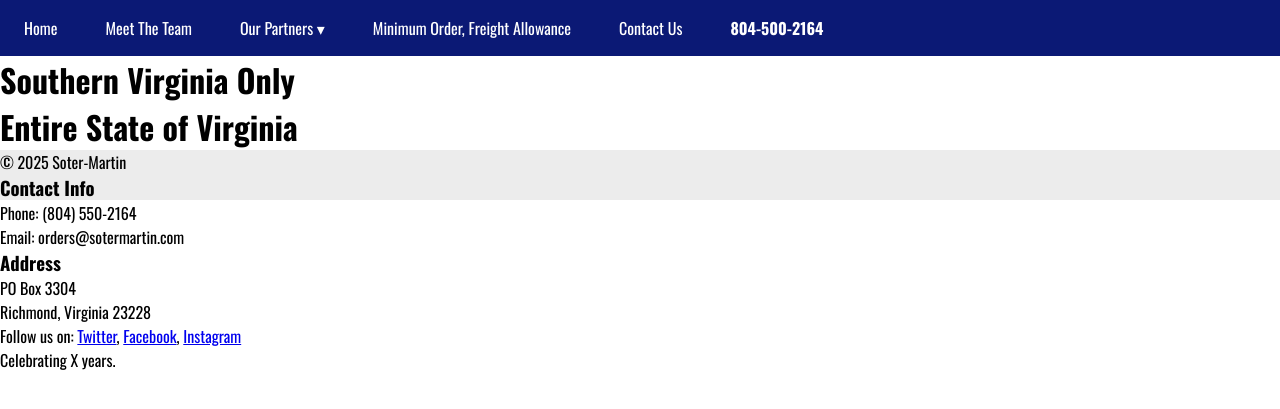
After one commit to bhavika-s08/soter-martin, a Flask app: page /manufacturers in a window 1280 px wide. The commit adds this page. Shown: the top 409 px of the page. Run offline with Flask 3, Linux system fonts and the light colour scheme; some libraries are stand-ins or nearby versions.

Commit message:
07/17 changes

```diff
--- a/app.py
+++ b/app.py
@@ -72,6 +72,26 @@
 def meet_the_team():
     return render_template('meet-the-team.html')
 
+# our partners: manufacturers route --------------------------------------------------------------------------------------------------------------------------
+@app.route('/manufacturers')
+def manufacturers():
+    return render_template('manufacturers.html')
+
+# our partners: manufacturers route --------------------------------------------------------------------------------------------------------------------------
+@app.route('/architects-engineers')
+def architects_engineers():
+    return render_template('architects-engineers.html')
+
+# our partners: associations route --------------------------------------------------------------------------------------------------------------------------
+@app.route('/associations')
+def associations():
+    return render_template('associations.html')
+
+# minimum order, freight allowance route --------------------------------------------------------------------------------------------------------------------------
+@app.route('/min_order_freight_allowance')
+def min_order_freight_allowance():
+    return render_template('min_order_freight_allowance.html')
+
 # contact-us route --------------------------------------------------------------------------------------------------------------------
 @app.route('/contact-us')
 def contact_us():
--- a/static/script.js
+++ b/static/script.js
@@ -1,3 +1,19 @@
-document.getElementById("h1-landing").addEventListener("click", function() {
-    this.style.color = "blue";
-});
+function communication_card()
+{
+    const card1 = document.getElementById('communication');
+
+    card1.addEventListener('mouseover', function() {
+        // Clear the card and show "hi"
+        card1.innerHTML = '';
+        let p = document.createElement('p');
+        p.innerHTML = "hi";
+        card1.appendChild(p);
+    });
+
+    card1.addEventListener('mouseout', function() {
+        // Reset back to original message
+        card1.innerHTML = "Communication.";
+    });
+}
+
+communication_card();
--- a/static/style.css
+++ b/static/style.css
@@ -135,7 +135,8 @@
     margin-bottom: 5px;
 }
 
-.card {
+.card
+{
     z-index: 2;
     position: absolute; /* So we can control its exact position */
     top: 144px;          /* Adjust this */
@@ -152,7 +153,7 @@
     text-align: center;
     padding: 20px;
     box-sizing: border-box;
-  animation: glow 2s infinite alternate;
+    animation: glow 3s infinite alternate;
 }
 
 .card-logo
@@ -180,3 +181,13 @@
     box-shadow: 0 0 100px #0b1975, 0 0 80px #0b1975;
   }
 }
+
+.center
+{
+    text-align: center;
+}
+
+#phone-number
+{
+    font-weight: bolder;
+}
--- a/templates/base.html
+++ b/templates/base.html
@@ -1,14 +1,3 @@
-<!DOCTYPE html>
-<html lang="en">
-<head>
-    <meta charset="UTF-8">
-    <meta name="viewport" content="width=device-width, initial-scale=1.0">
-    <title> Soter-Martin </title>
-</head>
-<body>
-
-</body>
-</html>
 <!DOCTYPE html>
 <html lang="en">
 <head>
@@ -19,7 +8,7 @@
     <link rel="preconnect" href="https://fonts.googleapis.com">
     <link rel="preconnect" href="https://fonts.gstatic.com" crossorigin>
     <link href="https://fonts.googleapis.com/css2?family=Oswald:wght@200..700&display=swap" rel="stylesheet">
-    <script src="{{ url_for('static', filename='script.js') }}"></script>
+    <script src="{{ url_for('static', filename='script.js') }}" defer></script>
 </head>
 <body>
     <!-- navbar -->
@@ -32,18 +21,17 @@
             <li class="dropdown">
                 <a href="#">Our Partners ▾</a>
                 <ul class="dropdown-menu">
-                    <li><a href="{{ url_for('index') }}">Manufacturers</a></li>
-                    <li><a href="{{ url_for('index') }}">Architects/Engineers</a></li>
+                    <li><a href="{{ url_for('manufacturers') }}">Manufacturers</a></li>
+                    <li><a href="{{ url_for('architects_engineers') }}">Architects/Engineers</a></li>
+                    <li><a href="{{ url_for('associations') }}">Associations</a></li>
                 </ul>
             </li>
 
-            <li><a href="{{ url_for('index') }}">Minimum Order, Freight Allowance</a></li>
-
-            <li><a href="{{ url_for('index') }}">Associations</a></li>
+            <li><a href="{{ url_for('min_order_freight_allowance') }}">Minimum Order, Freight Allowance</a></li>
 
             <li><a href="{{ url_for('contact_us') }}">Contact Us</a></li>
 
-            <li><a href="{{ url_for('index') }}">804-500-2164</a></li>
+            <li id="phone-number"><a>804-500-2164</a></li>
         </ul>
     </nav>
 
@@ -68,6 +56,8 @@
             <a href="https://www.facebook.com/soter_martin" target="_blank">Facebook</a>,
             <a href="https://www.instagram.com/soter_martin" target="_blank">Instagram</a>
         </p>
+
+        <p> Celebrating X years. </p>
     </footer>
 </body>
 </html>
--- a/templates/index.html
+++ b/templates/index.html
@@ -12,6 +12,8 @@
         </div>
     </section>
 
+    <br>
+
     <!-- catchphrase -->
     <section id="welcome-section">
         <h1 id="h1-landing"> Since 1975... </h1>
@@ -19,9 +21,9 @@
     </section>
 
     <!-- core values -->
-    <p> Soter-Martin is a trusted partner providing professional sales and marketing solutions tailored to the plumbing industry across the Mid-Atlantic region. </p>
+    <p class="center"> Soter-Martin is a trusted partner providing professional sales and marketing solutions tailored to the plumbing industry across the Mid-Atlantic region. </p>
+    <h1>We value... </h1>
     <section id="core-values">
-        <h1>We value... </h1>
         <div id="values-container">
             <div class="value" id="communication">
                 <h2>Communication.</h2>
--- /dev/null
+++ b/templates/manufacturers.html
@@ -0,0 +1,13 @@
+{% extends 'base.html' %}
+{% block title %} Soter-Martin {% endblock %}
+
+{% block content %}
+
+<h1> Southern Virginia Only </h1>
+<section id="southern-virginia"> </section>
+
+
+<h1> Entire State of Virginia </h1>
+<section id="entire-virginia"> </section>
+
+{% endblock %}
--- a/templates/meet-the-team.html
+++ b/templates/meet-the-team.html
@@ -13,7 +13,7 @@
     <section id="meet-the-team-images">
         <div class="team-member">
             <img src="{{ url_for('static', filename='images/team-member-1.jpg') }}" alt="Team Member 1">
-            <h2>John Doe</h2>
+            <h2>Mike Martin</h2>
             <p>Sales Manager</p>
         </div>
         <div class="team-member">
```
Also changed, not shown: templates/architects-engineers.html (added, +9 -0 lines), templates/associations.html (added, +7 -0 lines), templates/min_order_freight_allowance.html (added, +11 -0 lines). Lines whose indentation alone changed are shown as unchanged.
